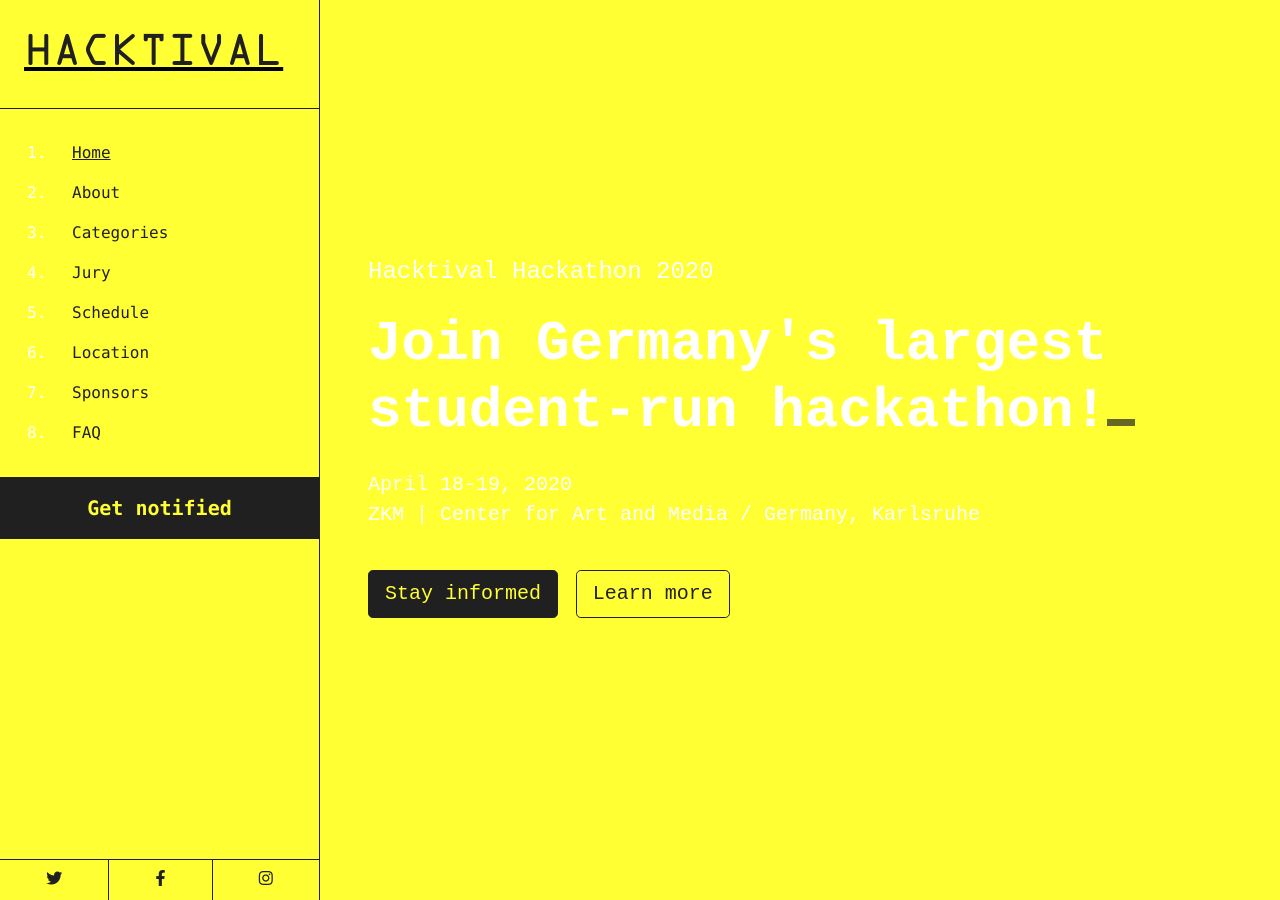
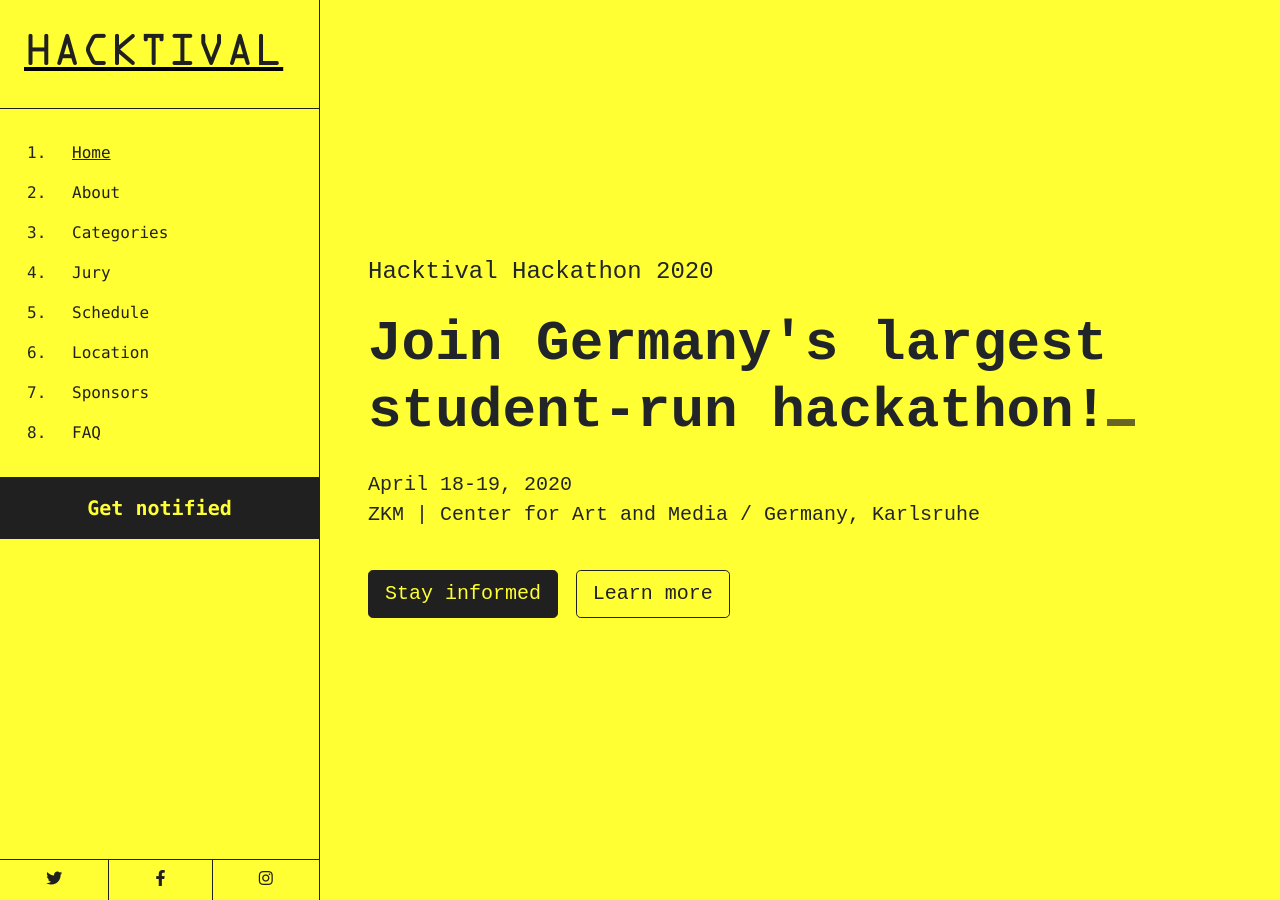
Before and after one commit to hackundsoehne/hacktival-website-2020, a Jekyll site: the page built from index.html, in a window 1280 px wide and 900 px high. Built offline with Jekyll 4.4.1, drawn with Linux system fonts in a browser that asks for light colours.

Commit message:
forgot to push base text-color change

```diff
--- a/_layouts/base.html
+++ b/_layouts/base.html
@@ -9,7 +9,7 @@ layout: compress
     <link rel="stylesheet" type="text/css" href="/assets/css/styles.css">
     {% seo %}
 </head>
-<body class="bg-dark text-white">
+<body class="bg-dark">
 
 {% include navbar.html %}
 {% include sidebar.html %}
```
